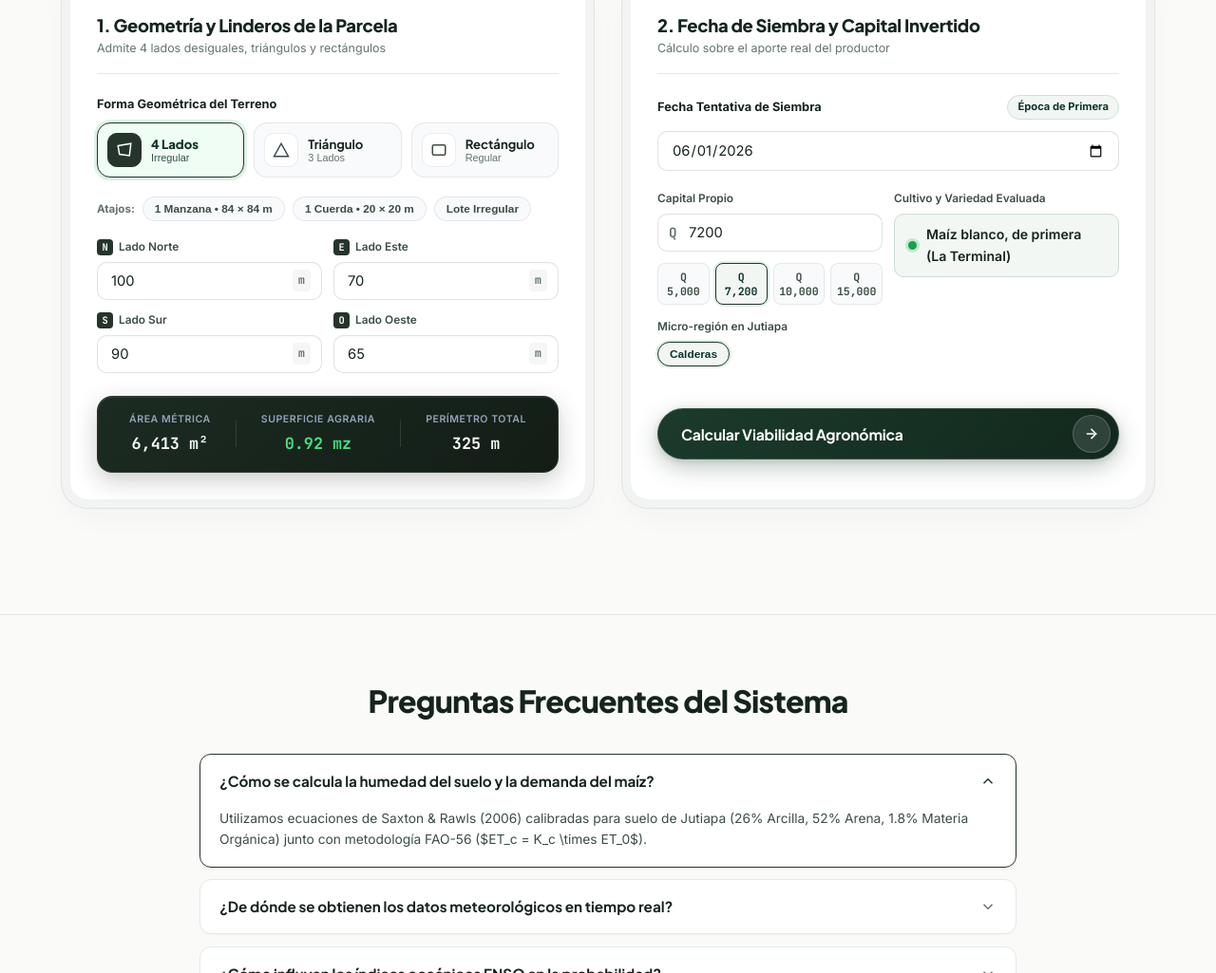
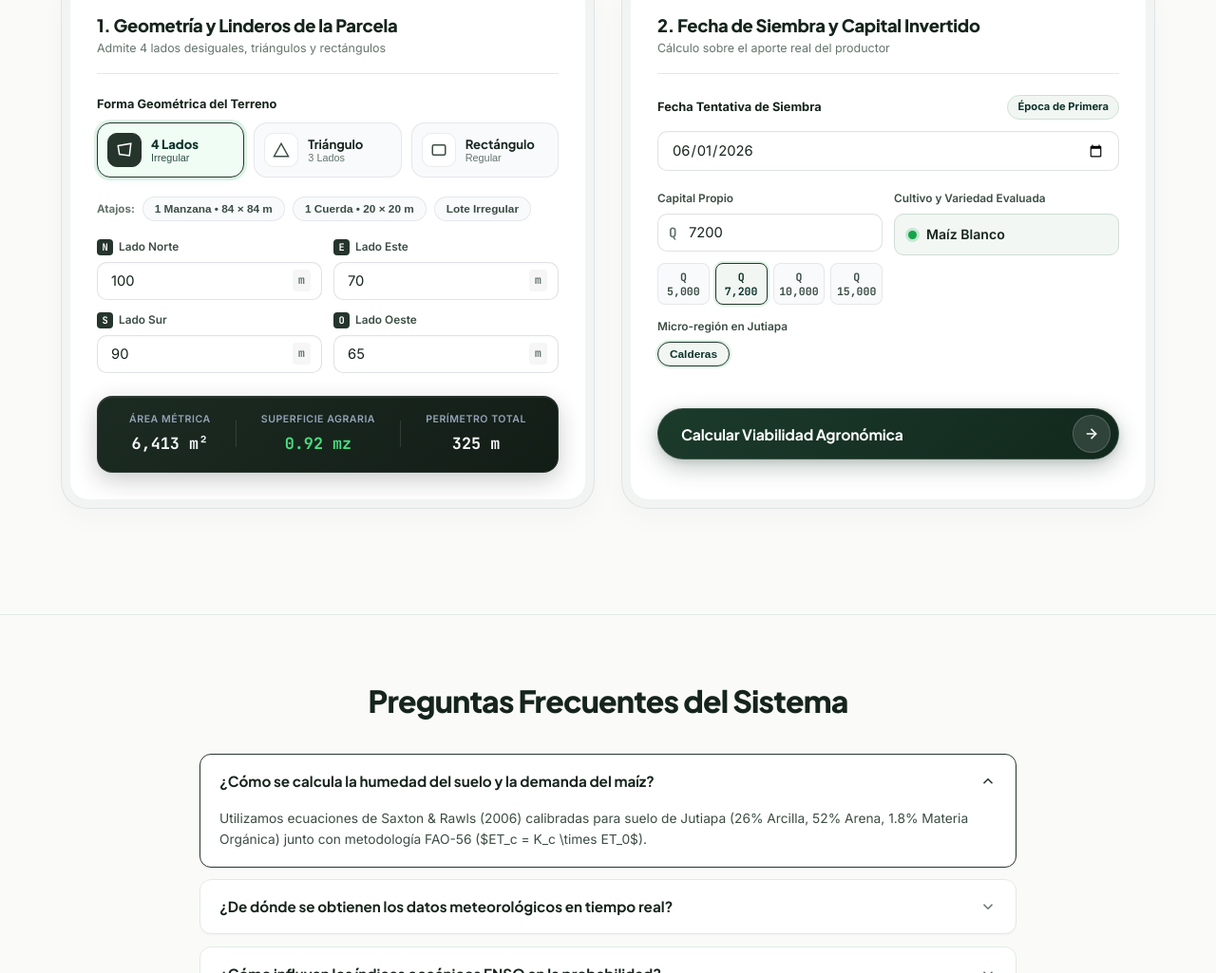
Before and after one commit to GimenaMP/analizador, a website: page front/index.html in a window 1280 px wide. Shown: the part 5065-6090 px from the top of the page at 95% size. Drawn offline with nearby package versions, Linux system fonts and the light colour scheme; no server answers.

Commit message:
Simplify variety badge text to Maíz Blanco on single line

```diff
--- a/front/css/style.css
+++ b/front/css/style.css
@@ -1449,10 +1449,11 @@ body {
 
 .variety-fixed-pill {
   width: 100%;
+  height: 44px;
   background: var(--bg-subtle);
   border: 1px solid var(--border-medium);
   border-radius: 10px;
-  padding: 10px 14px;
+  padding: 0 14px;
   display: flex;
   align-items: center;
   gap: 10px;
@@ -1461,6 +1462,7 @@ body {
   font-weight: 600;
   color: var(--text-primary);
   box-shadow: inset 0 1px 2px rgba(15, 23, 42, 0.02);
+  white-space: nowrap;
 }
 
 .variety-dot {
--- a/front/index.html
+++ b/front/index.html
@@ -585,7 +585,7 @@
                 <label class="field-label-tag">Cultivo y Variedad Evaluada</label>
                 <div class="variety-fixed-pill">
                   <span class="variety-dot"></span>
-                  <span class="variety-text">Maíz blanco, de primera (La Terminal)</span>
+                  <span class="variety-text">Maíz Blanco</span>
                 </div>
                 <input type="hidden" id="cornType" value="blanco">
               </div>
```
